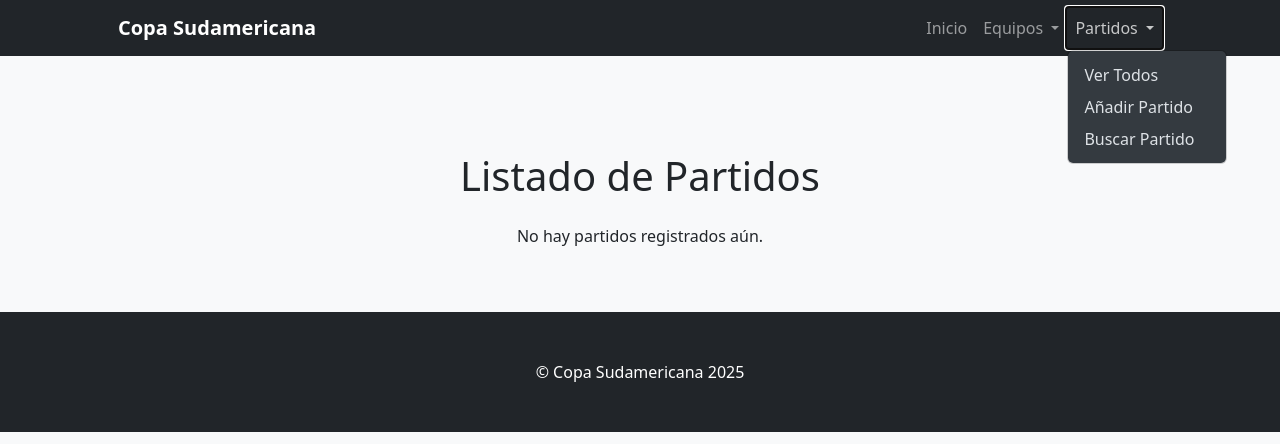
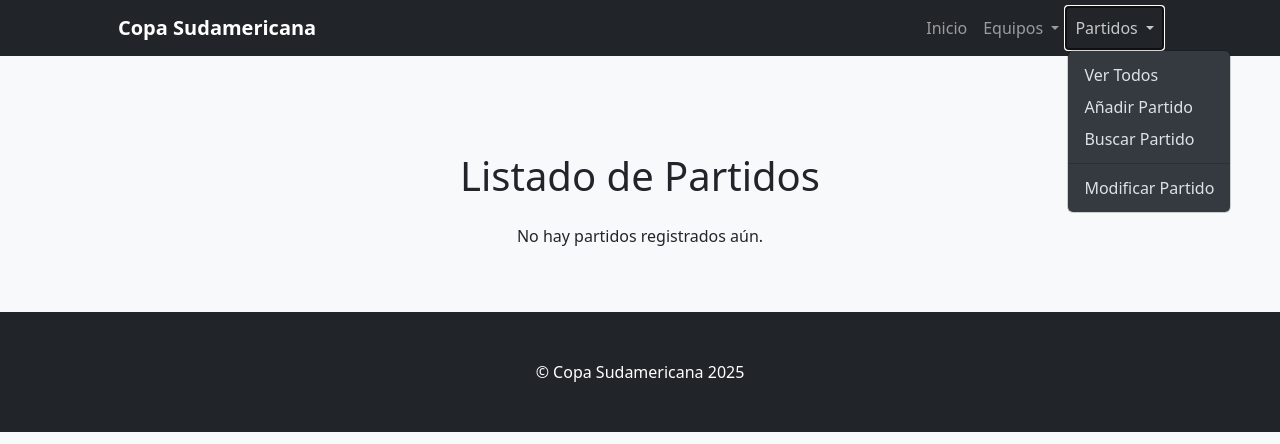
Before and after one commit to Stiven-Andres/dev_sudamericana_2024, a FastAPI app: page /partidos/ in a window 1280 px wide, after a click on "Partidos". Shown: the top 444 px of the page. Run offline with FastAPI, Linux system fonts and the light colour scheme; data that the repository does not hold is empty; some libraries are stand-ins or nearby versions.

Commit message:
formulario actualizar partido

```diff
--- a/main.py
+++ b/main.py
@@ -248,6 +248,163 @@ async def mostrar_partidos(request: Request, session: AsyncSession = Depends(get
     return templates.TemplateResponse("partidos.html", {"request": request, "partidos": partidos})
 
 
+@app.get("/formulario-modificar-partido/", response_class=HTMLResponse)
+async def mostrar_formulario_modificar_partido(request: Request):
+    """
+    Muestra el formulario para buscar un partido por ID para su modificación.
+    """
+    return templates.TemplateResponse("formulario_modificar_partido.html", {"request": request})
+
+
+@app.post("/modificar-partido/buscar", response_class=HTMLResponse)
+async def buscar_partido_para_modificar(
+        request: Request,
+        partido_id: int = Form(...),
+        session: AsyncSession = Depends(get_session)
+):
+    """
+    Busca un partido por ID y, si lo encuentra, lo muestra en un formulario de actualización.
+    """
+    print(f"DEBUG (main): POST /modificar-partido/buscar recibido. ID del formulario: '{partido_id}'")
+    try:
+        partido = await obtener_partido_por_id(session, partido_id)  # Esta función ya carga relaciones
+        if not partido:
+            raise HTTPException(status_code=404, detail=f"Partido con ID '{partido_id}' no encontrado.")
+
+        print(f"DEBUG (main): Partido {partido.id} encontrado para modificar.")
+        return templates.TemplateResponse(
+            "formulario_actualizar_partido_encontrado.html",
+            {
+                "request": request,
+                "partido": partido,
+                "fases_disponibles": Fases  # Pasar el Enum de Fases al template
+            }
+        )
+    except HTTPException as e:
+        print(f"DEBUG (main): HTTPException al buscar partido para modificar: {e.detail}")
+        return templates.TemplateResponse(
+            "formulario_modificar_partido.html",
+            {"request": request, "error_message": e.detail}
+        )
+    except Exception as e:
+        print(f"DEBUG (main): ERROR INESPERADO al buscar partido para modificar: {e}")
+        return templates.TemplateResponse(
+            "formulario_modificar_partido.html",
+            {"request": request, "error_message": f"Error interno del servidor: {e}"}
+        )
+
+
+@app.post("/modificar-partido/{partido_id}", response_class=HTMLResponse)
+async def procesar_modificacion_partido(
+        request: Request,
+        partido_id: int,  # Ya viene en la URL
+        goles_local: int = Form(...),
+        goles_visitante: int = Form(...),
+        tarjetas_amarillas_local: int = Form(0),
+        tarjetas_amarillas_visitante: int = Form(0),
+        tarjetas_rojas_local: int = Form(0),
+        tarjetas_rojas_visitante: int = Form(0),
+        tiros_esquina_local: int = Form(0),
+        tiros_esquina_visitante: int = Form(0),
+        tiros_libres_local: int = Form(0),
+        tiros_libres_visitante: int = Form(0),
+        faltas_local: int = Form(0),
+        faltas_visitante: int = Form(0),
+        fueras_de_juego_local: int = Form(0),
+        fueras_de_juego_visitante: int = Form(0),
+        pases_local: int = Form(0),
+        pases_visitante: int = Form(0),
+        fecha: str = Form(None),  # Si permites modificar la fecha
+        fase: Fases = Form(...),  # Asegúrate de que este Form sea del tipo Fases
+        session: AsyncSession = Depends(get_session)
+):
+    """
+    Procesa los datos enviados para actualizar un partido.
+    """
+    print(f"DEBUG (main): POST /modificar-partido/{partido_id} recibido. Procesando actualización.")
+
+    datos_actualizados = {
+        "goles_local": goles_local,
+        "goles_visitante": goles_visitante,
+        "tarjetas_amarillas_local": tarjetas_amarillas_local,
+        "tarjetas_amarillas_visitante": tarjetas_amarillas_visitante,
+        "tarjetas_rojas_local": tarjetas_rojas_local,
+        "tarjetas_rojas_visitante": tarjetas_rojas_visitante,
+        "tiros_esquina_local": tiros_esquina_local,
+        "tiros_esquina_visitante": tiros_esquina_visitante,
+        "tiros_libres_local": tiros_libres_local,
+        "tiros_libres_visitante": tiros_libres_visitante,
+        "faltas_local": faltas_local,
+        "faltas_visitante": faltas_visitante,
+        "fueras_de_juego_local": fueras_de_juego_local,
+        "fueras_de_juego_visitante": fueras_de_juego_visitante,
+        "pases_local": pases_local,
+        "pases_visitante": pases_visitante,
+        "fase": fase.value,  # Pasa el valor string del enum
+    }
+
+    if fecha:  # Si la fecha se envía y no es None
+        # Necesitas una función para convertir string a date/datetime si tu modelo lo requiere
+        from datetime import date
+        try:
+            datos_actualizados["fecha"] = date.fromisoformat(fecha)
+        except ValueError:
+            print(f"ERROR (main): Formato de fecha inválido para partido {partido_id}: {fecha}")
+            # Puedes manejar este error volviendo al formulario con un mensaje
+            partido = await obtener_partido_por_id(session, partido_id)
+            return templates.TemplateResponse(
+                "formulario_actualizar_partido_encontrado.html",
+                {
+                    "request": request,
+                    "partido": partido,
+                    "fases_disponibles": Fases,
+                    "error_message": "Formato de fecha inválido. Utiliza AAAA-MM-DD."
+                }
+            )
+
+    try:
+        partido_actualizado = await actualizar_partido_sql(session, partido_id, datos_actualizados)
+
+        if not partido_actualizado:
+            raise HTTPException(status_code=404, detail=f"Partido con ID '{partido_id}' no encontrado para actualizar.")
+
+        print(f"DEBUG (main): Partido {partido_actualizado.id} actualizado exitosamente.")
+        # Redirige a una página de éxito o al mismo formulario con un mensaje de éxito
+        return templates.TemplateResponse(
+            "formulario_actualizar_partido_encontrado.html",
+            {
+                "request": request,
+                "partido": partido_actualizado,
+                "fases_disponibles": Fases,
+                "success_message": "Partido actualizado exitosamente!"
+            }
+        )
+    except HTTPException as e:
+        print(f"DEBUG (main): HTTPException al procesar modificación de partido: {e.detail}")
+        # Recargar el partido para mostrarlo de nuevo en el formulario con el error
+        partido = await obtener_partido_por_id(session, partido_id)
+        return templates.TemplateResponse(
+            "formulario_actualizar_partido_encontrado.html",
+            {
+                "request": request,
+                "partido": partido,
+                "fases_disponibles": Fases,
+                "error_message": e.detail
+            }
+        )
+    except Exception as e:
+        print(f"DEBUG (main): ERROR INESPERADO al procesar modificación de partido: {e}")
+        # Recargar el partido para mostrarlo de nuevo en el formulario con el error
+        partido = await obtener_partido_por_id(session, partido_id)
+        return templates.TemplateResponse(
+            "formulario_actualizar_partido_encontrado.html",
+            {
+                "request": request,
+                "partido": partido,
+                "fases_disponibles": Fases,
+                "error_message": f"Error interno del servidor: {e}"
+            }
+        )
 
 # ----------- OTROS --------------
 @app.get("/")
--- a/operations.py
+++ b/operations.py
@@ -282,20 +282,42 @@ async def eliminar_partido_sql(session: AsyncSession, partido_id: int):
     return True
 
 
-async def actualizar_partidos(
-    session: AsyncSession,
-    partido_id: int,
-    nueva_fase: str
-):
+async def actualizar_partido_sql(session: AsyncSession, partido_id: int, datos_actualizados: Dict[str, Any]) -> \
+Optional[PartidoSQL]:
+    print(f"DEBUG (operations): Intentando actualizar partido con ID: {partido_id}")
     partido = await session.get(PartidoSQL, partido_id)
+
     if not partido:
-        raise HTTPException(status_code=404, detail="Partido no encontrado")
+        print(f"DEBUG (operations): Partido con ID {partido_id} no encontrado para actualizar.")
+        return None
 
-    partido.fase = nueva_fase
+    # Actualizar los campos del partido con los datos proporcionados
+    for key, value in datos_actualizados.items():
+        if hasattr(partido, key) and key not in ['id', 'equipo_local_id', 'equipo_visitante_id', 'equipo_local',
+                                                 'equipo_visitante', 'fecha']:
+            if key == 'fase':
+                # Convertir el string de vuelta al enum Fases
+                if value in [fase.value for fase in Fases]:
+                    setattr(partido, key, Fases(value))
+                else:
+                    print(f"ADVERTENCIA: Valor de fase inválido '{value}' para el partido {partido_id}.")
+                    continue  # Saltar este campo si la fase no es válida
+            elif key == 'fecha':  # Si decides permitir cambiar la fecha
+                # Asegúrate de que la fecha se formatee correctamente si viene como string
+                try:
+                    setattr(partido, key, datetime.strptime(value, '%Y-%m-%d').date())
+                except ValueError:
+                    print(f"ADVERTENCIA: Formato de fecha inválido '{value}' para el partido {partido_id}.")
+                    continue
+            else:
+                setattr(partido, key, value)
+
     session.add(partido)
     await session.commit()
-    await session.refresh(partido)
+    await session.refresh(
+        partido)
 
+    print(f"DEBUG (operations): Partido con ID {partido_id} actualizado exitosamente.")
     return partido
 
 
--- a/templates/base.html
+++ b/templates/base.html
@@ -46,7 +46,8 @@
                             <li><a class="dropdown-item" href="{{ url_for('mostrar_partidos') }}">Ver Todos</a></li>
                             <li><a class="dropdown-item" href="{{ url_for('mostrar_formulario_partido') }}">Añadir Partido</a></li>
                             <li><a class="dropdown-item" href="{{ url_for('mostrar_formulario_buscar_partido') }}">Buscar Partido</a></li>
-                            {# Puedes añadir aquí otras funcionalidades de partido como actualizar/eliminar si las implementas #}
+                            <li><hr class="dropdown-divider"></li> {# Separador #}
+                            <li><a class="dropdown-item" href="{{ url_for('mostrar_formulario_modificar_partido') }}">Modificar Partido</a></li> {# <-- ¡Añade esta línea! #}
                         </ul>
                     </li>
 
```
Also changed, not shown: templates/formulario_actualizar_partido_encontrado.html (added, +132 -0 lines), templates/formulario_modificar_partido.html (added, +27 -0 lines).
